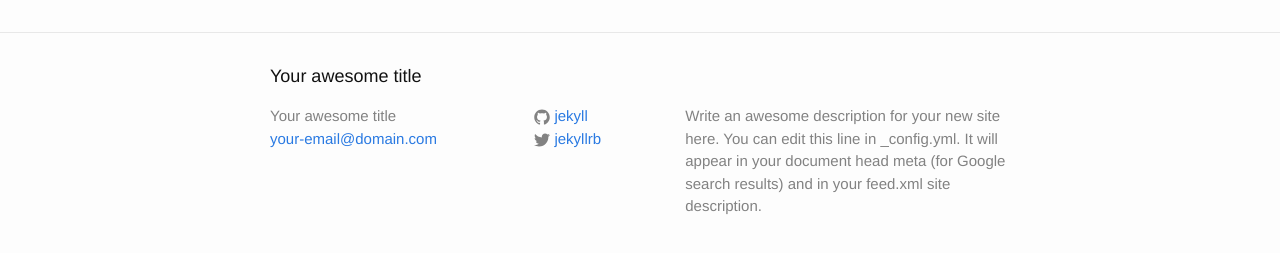
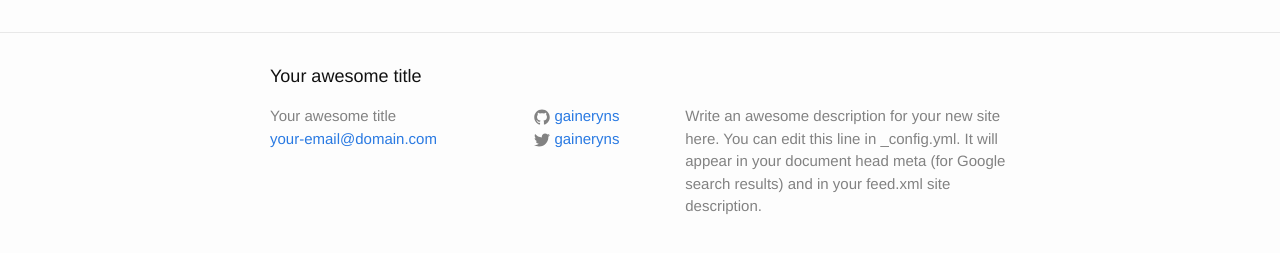
Before and after one commit to gaineryns/my-personal-site, a Jekyll site: the page built from index.html, in a window 1280 px wide. Shown: the part 264-517 px from the top of the page. Built offline with Jekyll 4.4.1, drawn with Linux system fonts in a browser that asks for light colours.

Commit message:
change url

```diff
--- a/_config.yml
+++ b/_config.yml
@@ -13,9 +13,9 @@
   line in _config.yml. It will appear in your document head meta (for
   Google search results) and in your feed.xml site description.
 baseurl: "" # the subpath of your site, e.g. /blog
-url: "http://yourdomain.com" # the base hostname & protocol for your site
-twitter_username: jekyllrb
-github_username:  jekyll
+url: "http://steveyongwo.com" # the base hostname & protocol for your site
+twitter_username: gaineryns
+github_username:  gaineryns
 
 # Build settings
 markdown: kramdown
```
